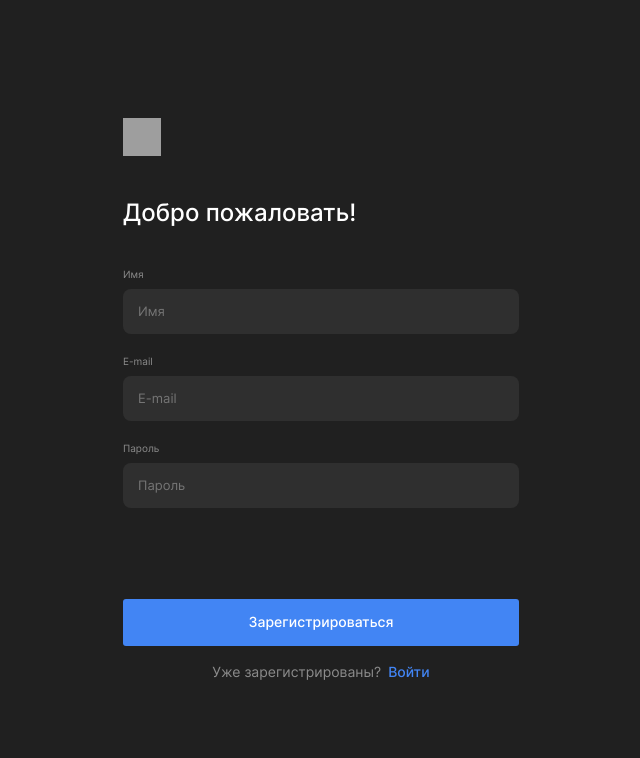
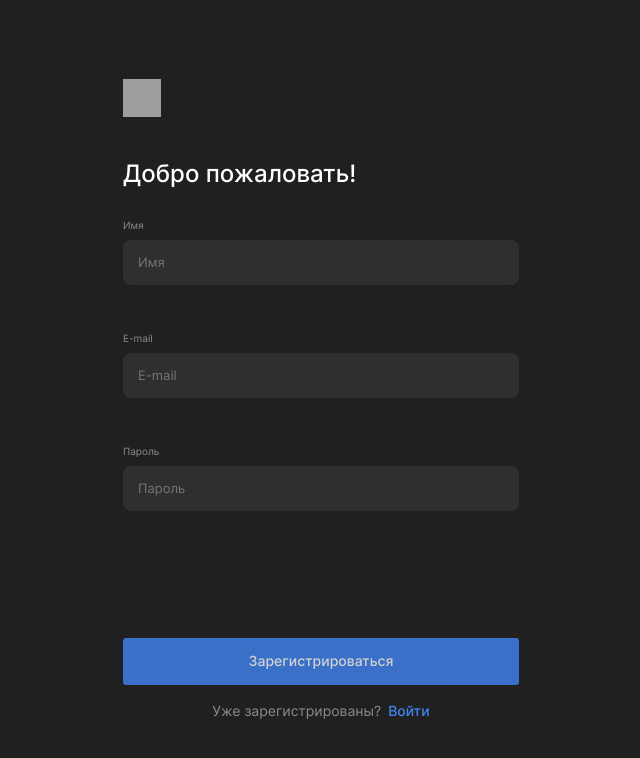
Before and after one commit to TashaSlon/movies-explorer-frontend, a React (Create React App) app: page /sign-up in a window 1280 px wide. Shown: the top 758 px of the page, without its empty margins (319-959 px from the left). Built offline with nearby package versions, Linux system fonts and the light colour scheme; no server answers; grey boxes are pictures that could not be loaded.

Commit message:
register validation

```diff
--- a/src/components/App/App.css
+++ b/src/components/App/App.css
@@ -71,7 +71,7 @@
 .auth__label {
   display: block;
 
-  padding-top: 20px;
+  padding-top: 10px;
 
   color: #8B8B8B;
   font-size: 10px;
@@ -91,6 +91,10 @@
   background-color: #2F2F2F;
   font-size: 13px;
   color: #fff;
+}
+
+.auth__input:invalid {
+  color: #EE3465;
 }
 
 .auth__button-container {
@@ -134,10 +138,25 @@
   border: none;
 }
 
+.auth__btn-disabled {
+  opacity: 0.8;
+}
+
 .auth__link {
   padding-left: 7px;
 
   color: #4285F4;
+}
+
+.auth__error {
+  display: block;
+
+  height: 26px;
+
+  padding-top: 10px;
+
+  color: #EE3465;
+  font-size: 10px;
 }
 
 .link {
--- a/src/components/Movies/Movies.js
+++ b/src/components/Movies/Movies.js
@@ -8,8 +8,6 @@ import Preloader from '../Preloader/Preloader';
 const Movies = (props) => {
     const [searchResults, setSearchResults] = useState(JSON.parse(localStorage.getItem('searchResults')));
     const [loading, setLoading] = useState(false);
-    console.log(JSON.parse(localStorage.getItem('searchResults')));
-    console.log(searchResults);
 
     function handleResult(results) {
 
--- a/src/components/Register/Register.js
+++ b/src/components/Register/Register.js
@@ -1,4 +1,4 @@
-import React, {useState} from 'react';
+import React, {useState,  useCallback} from 'react';
 import {Link} from 'react-router-dom';
 import Logo from '../Logo/Logo';
 
@@ -7,21 +7,39 @@ const Register = (props) => {
         name: '',
         email: '',
         password: ''
-    })
+    });
+
+    const [isValid, setIsValid] = React.useState(false);
 
     const handleChange = (e) => {
-    const {name, value} = e.target;
+        const {name, value, validationMessage} = e.target;
+        const errorPlace = e.target.nextSibling;
 
-    setFormValue({
-        ...formValue,
-        [name]: value
-        });
+        errorPlace.textContent = validationMessage;
+
+        setFormValue({
+            ...formValue,
+            [name]: value
+            });
+
+        setIsValid(e.target.checkValidity());
     }
+
+    const resetForm = useCallback(
+        (newValues = {}, newErrors = {}, newIsValid = false) => {
+            setFormValue(newValues);
+            setIsValid(newIsValid);
+        },
+        [setFormValue, setIsValid]
+      );
+
     const handleSubmit = (e) => {
         e.preventDefault();
 
         const { name, password, email } = formValue;
             props.onRegister(name, password, email);
+
+        resetForm();
     }
 
     return (
@@ -30,23 +48,26 @@ const Register = (props) => {
                     <Logo />
                     <h1 className="auth__title">Добро пожаловать!</h1>
                 </header>
-                <form onSubmit={handleSubmit} className="auth__form">
+                <form onSubmit={handleSubmit} className="auth__form" noValidate>
                     <div className="auth__inputs">
                         <label className="auth__label" htmlFor="name">
                             Имя
-                            <input className="auth__input" id="name" name="name" type="text" value={formValue.name} onChange={handleChange} placeholder='Имя'/>
+                            <input className="auth__input" id="name" name="name" type="text" value={formValue.name} onChange={handleChange} placeholder='Имя' required minLength="2" maxLength="30"/>
+                            <span className="auth__error"></span>
                         </label>
                         <label className="auth__label" htmlFor="email">
                             E-mail
-                            <input className="auth__input" id="email" name="email" type="email" value={formValue.email} onChange={handleChange} placeholder='E-mail'/>
+                            <input className="auth__input" id="email" name="email" type="email" value={formValue.email} onChange={handleChange} placeholder='E-mail' required />
+                            <span className="auth__error"></span>
                         </label>
                         <label className="auth__label" htmlFor="password">
                             Пароль
-                            <input className="auth__input" id="password" name="password" type="password" value={formValue.password} onChange={handleChange} placeholder='Пароль'/>
+                            <input className="auth__input" id="password" name="password" type="password" value={formValue.password} onChange={handleChange} placeholder='Пароль' required minLength="6" />
+                            <span className="auth__error"></span>
                         </label>
                     </div>
                     <div className="auth__button-container">
-                        <button type="submit" onSubmit={handleSubmit} className="btn auth__btn">Зарегистрироваться</button>
+                        <button type="submit" onSubmit={handleSubmit} className={isValid ? 'btn auth__btn' : 'btn auth__btn auth__btn-disabled'} disabled={(isValid) ? false : true }>Зарегистрироваться</button>
                         <div className="auth__signin">
                             <p className="auth__signin-text">Уже зарегистрированы?</p>
                             <Link to="/sign-in" className="link auth__link">Войти</Link>
--- a/src/components/SearchForm/SearchForm.js
+++ b/src/components/SearchForm/SearchForm.js
@@ -3,7 +3,6 @@ import { getMovies } from '../../utils/MoviesApi';
 
 const SearchForm = ({setLoading, page, handleResult }) => {
     const formData = JSON.parse(localStorage.getItem('formValue'));
-    console.log(formData);
     const startFormValue = ((page ==='movies')&&(formData !== null))
                             ? formData
                             : { keyword: '', shortFilms: false };
@@ -12,7 +11,6 @@ const SearchForm = ({setLoading, page, handleResult }) => {
     const [formValue, setFormValue] = useState(startFormValue);
     const [list, setList] = useState((page ==='movies') ? JSON.parse(localStorage.getItem('searchResults')) : JSON.parse(localStorage.getItem('savedMovies')));
 
-    console.log(list);
     useEffect(() => {
         setFormValue({
             keyword: formValue.keyword,
```
